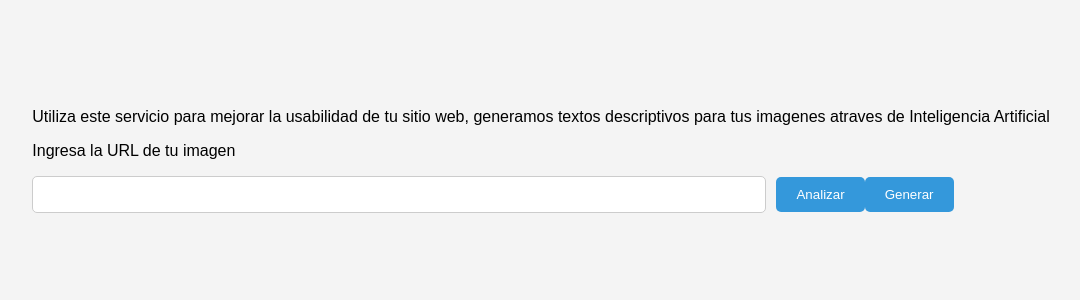
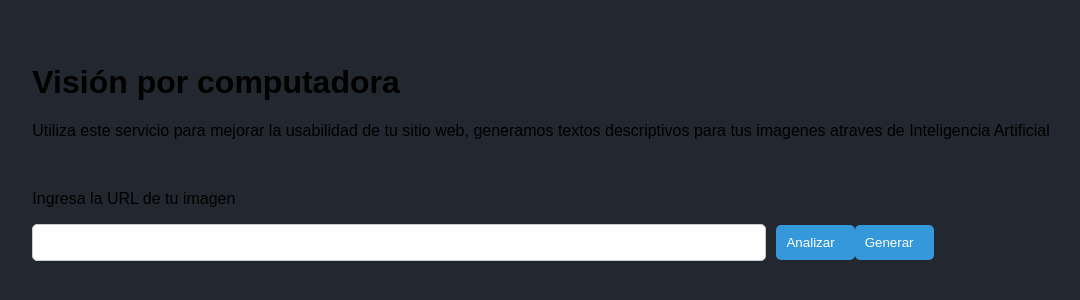
Before and after one commit to Rommel-Masabanda/analyze-and-generate-images-with-Azure-AI, a React (Create React App) app: page / in a window 1280 px wide. Shown: the part 248-548 px from the top of the page, without its empty margins (99-1179 px from the left). Built offline with nearby package versions, Linux system fonts and the light colour scheme; the HTML template or start-up script is replaced by a standard one.

Commit message:
Improve style

```diff
--- a/src/App.css
+++ b/src/App.css
@@ -1,6 +1,6 @@
 body {
     font-family: 'Arial', sans-serif;
-    background-color: #f4f4f4;
+    background-color: #23272f;
     margin: 0;
     padding: 0;
     display: flex;
@@ -12,12 +12,6 @@ body {
   .container {
     max-width: 600px;
     text-align: center;
-  }
-
-  .title {
-    font-size: 2em;
-    color: #333;
-    margin-bottom: 20px;
   }
 
   .description {
@@ -43,6 +37,7 @@ body {
 
   button {
     padding: 10px 20px;
+    padding-left: 10px;
     background-color: #3498db;
     color: #fff;
     border: none;
--- a/src/App.js
+++ b/src/App.js
@@ -5,9 +5,9 @@ import './App.css';
 function App() {
 
   return <>
-  <title>Visión por computadora</title>
+  <h1>Visión por computadora</h1>
     <p>Utiliza este servicio para mejorar la usabilidad de tu sitio web, generamos textos descriptivos para tus imagenes atraves de Inteligencia Artificial</p>
-
+    <br/>
     <p>Ingresa la URL de tu imagen</p>
     <input type="text" name="name" />
     < button>Analizar</button>
```
